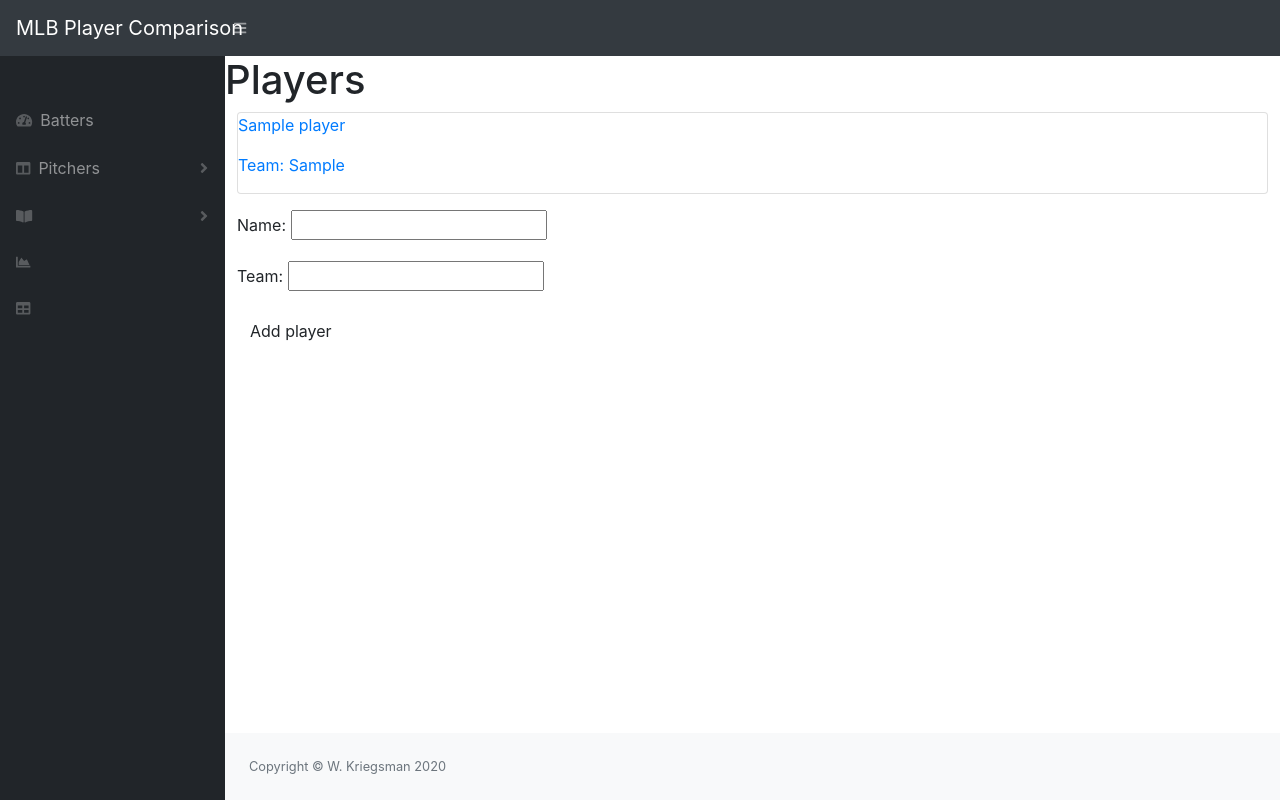
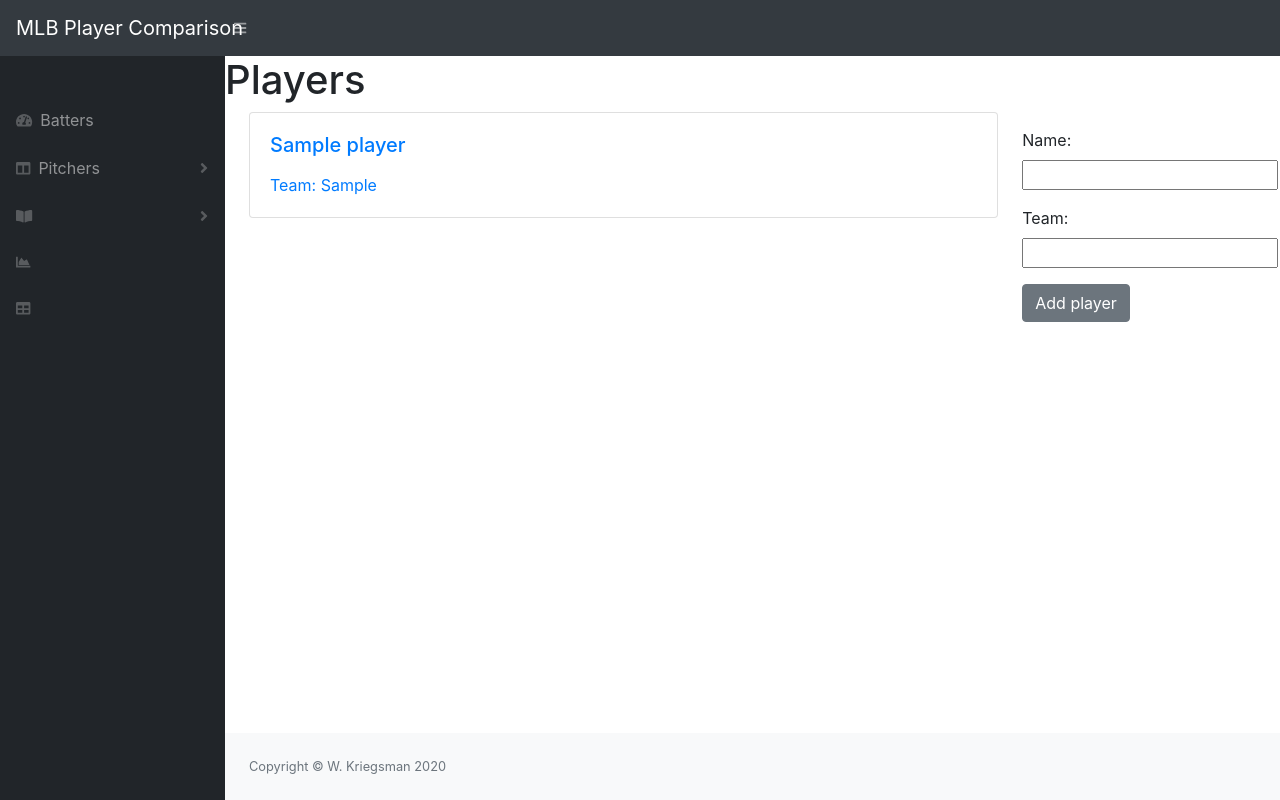
Before and after one commit to wkriegsman/MLB-Player-Comp, a Django app: page /players/ in a window 1280 px wide. Run offline with Django 3.2, Linux system fonts and the light colour scheme; tables that the repository leaves empty hold one stand-in row (values such as "Sample post"); some libraries are stand-ins or nearby versions.

Commit message:
adds bootstrap classes

```diff
--- a/main_app/templates/players.html
+++ b/main_app/templates/players.html
@@ -2,14 +2,16 @@
 
 {% block content %}
 <h1>Players</h1>
+<div class="container">
+<div class="row">
 
-<div class="col s9">
+<div class="col-9">
 {% for player in players %}
   <div class="card">
    <a href="/players/{{ player.id }}">
-    <div class="card-content">
-      <span class="card-title">{{ player.name }}</span>
-      <p>Team: {{ player.team }}</p>
+    <div class="card-body">
+      <h5 class="card-title">{{ player.name }}</h5>
+      <p class="card-text">Team: {{ player.team }}</p>
       <!-- <p>Home Runs in 2020: {{ homeruns.hr2020 }}</p>
       <p>162 Game Projection: {{ homeruns.hr162 }}</p> -->
     </div>
@@ -17,14 +19,14 @@
   </div>
 {% endfor %}
 </div>
+<div class="col-3">
+    <form action="{% url 'players' %}" method="POST">
+      {% csrf_token %} {{ player_form.as_p }}
+      <input type="submit" class="btn btn-secondary" value="Add player" />
+    </form>
+  </div>
+</div>
+</div>
 
 
-
-<div class="col s3">
-  <form action="{% url 'players' %}" method="POST">
-    {% csrf_token %} {{ player_form.as_p }}
-    <input type="submit" class="btn" value="Add player" />
-  </form>
-</div>
-
 {% endblock %}
```
